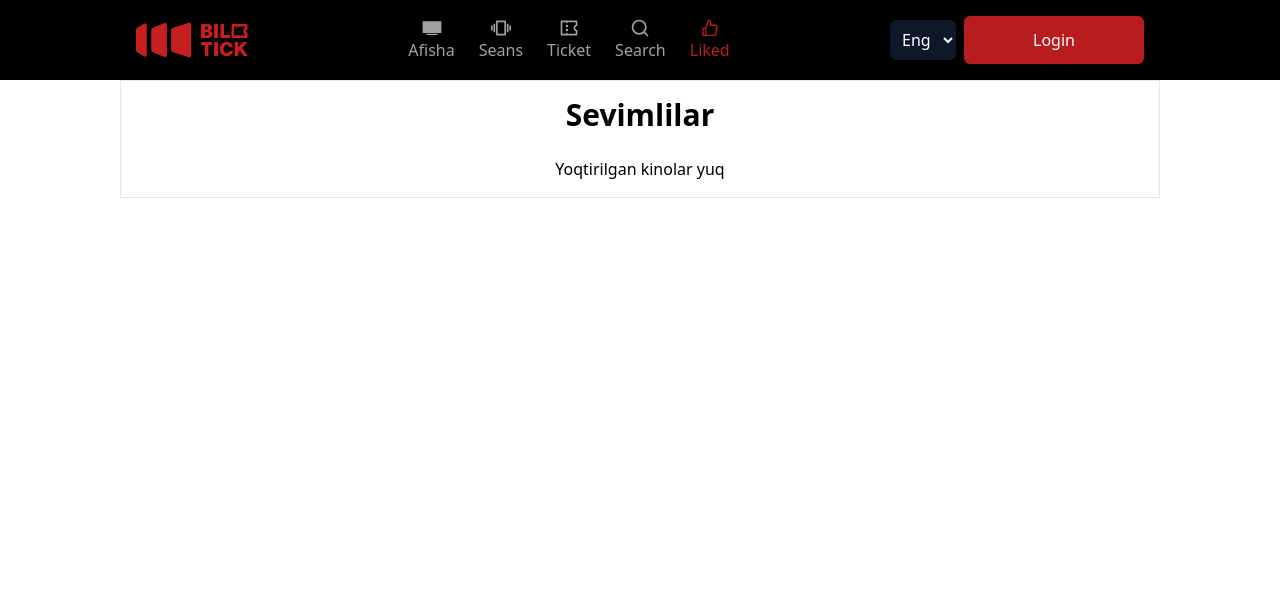
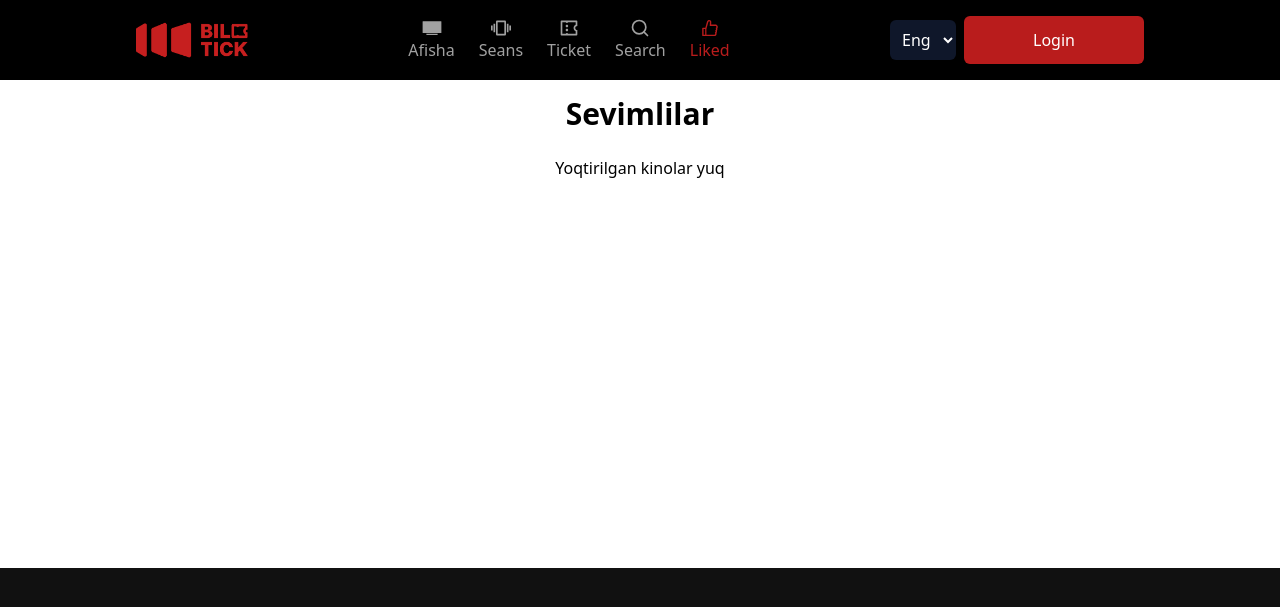
Before and after one commit to lazizjon5818/my_site12, a React (Vite) app: page /liked in a window 1280 px wide. Shown: the top 607 px of the page. Built offline with nearby package versions, Linux system fonts and the light colour scheme.

Commit message:
O'zgartirishlar 6

```diff
--- a/src/pages/Layout/Layout.jsx
+++ b/src/pages/Layout/Layout.jsx
@@ -7,7 +7,7 @@ function Layout() {
   return (
     <div>
       <Header/>
-        <main className='min-h-[71vh]'>
+        <main className='min-h-[61vh]'>
           <Outlet/>
         </main>
       <Footer/>
--- a/src/pages/LikePage/LikePage.jsx
+++ b/src/pages/LikePage/LikePage.jsx
@@ -7,7 +7,7 @@ const LikePage = () => {
   const { likedMovies } = useLikedMovies();
 
   return (
-    <div className="p-4 border min-h-[100%] container  flex flex-col justify-center items-center " >
+    <div className="p-4 container  flex flex-col justify-center items-center " >
       <h1 className="text-3xl font-bold mb-6">Sevimlilar</h1>
       {likedMovies.length === 0 ? (
         <p>Yoqtirilgan kinolar yuq</p>
```
